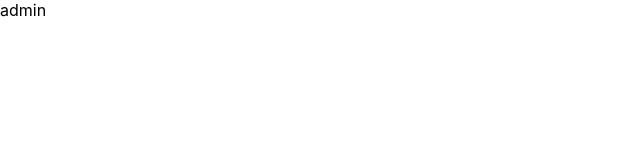
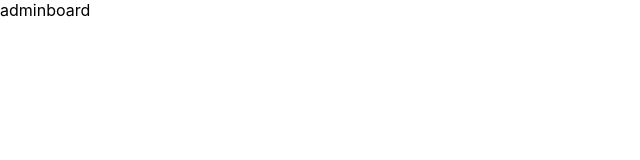
Before and after one commit to uyilboga/react-admin-dashboard, a Next.js app: page / in a window 1280 px wide. Shown: the top 160 px of the page, without its empty margins (0-640 px from the left). Built offline with nearby package versions, Linux system fonts and the light colour scheme.

Commit message:
update-again

```diff
--- a/pages/index.js
+++ b/pages/index.js
@@ -1,7 +1,7 @@
 export default function Home() {
   return (
     <div>
-      admin
+      adminboard
     </div>
   )
 }
```
